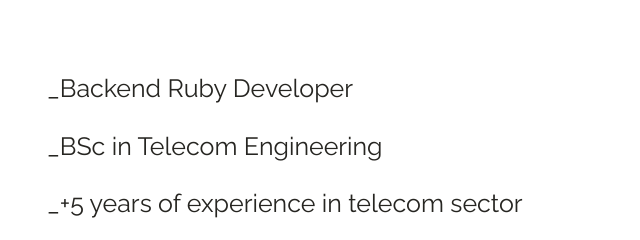
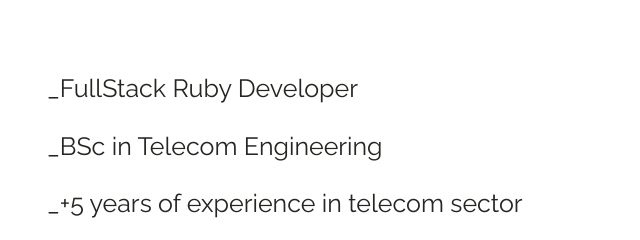
Before and after one commit to dhermoza/Portfolio, a plain HTML site: page index.html in a window 1280 px wide. Shown: the part 558-798 px from the top of the page, 35-675 px from the left. Drawn offline with nearby package versions, Linux system fonts and the light colour scheme.

Commit message:
last changes

```diff
--- a/index.html
+++ b/index.html
@@ -35,7 +35,7 @@
           <div class="col-sm">
             <h1 class="pb-5">Hi! I'm <br />Denise Hermoza</h1>
             <ul>
-              <li>_Backend Ruby Developer</li>
+              <li>_FullStack Ruby Developer</li>
               <li>_BSc in Telecom Engineering</li>
               <li>_+5 years of experience in telecom sector</li>
               <li>_Product management </li>
```
